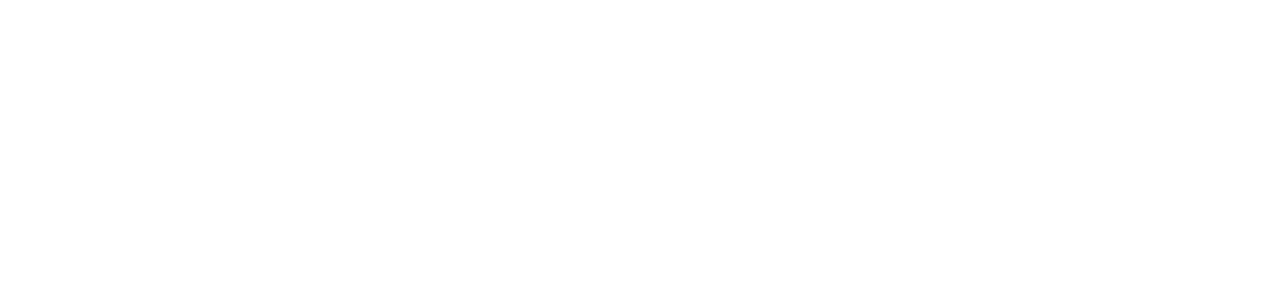
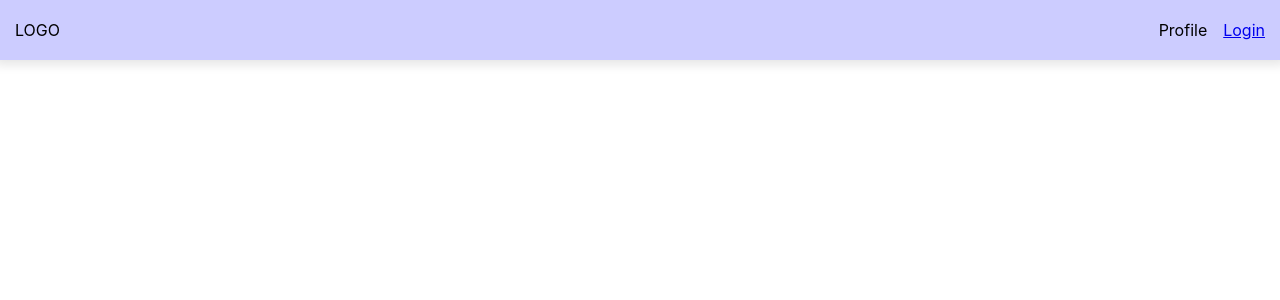
Before and after one commit to ArterOhm/Font-End-Project, a React (Vite) app: page / in a window 1280 px wide. Shown: the top 300 px of the page. Built offline with nearby package versions, Linux system fonts and the light colour scheme.

Commit message:
Start New Navber

```diff
--- a/src/App.css
+++ b/src/App.css
@@ -0,0 +1,6 @@
+.App {
+    display: flex;
+    flex-direction: column;
+    align-items: center;
+    gap: 20px;
+  }
--- a/src/App.tsx
+++ b/src/App.tsx
@@ -1,5 +1,10 @@
+import Navbar from "./components/Navbar"
+
 function App() {
-  return (<></>)
+  return (
+    <div className="App">
+  <Navbar />
+  </div>)
 
 }
 
--- /dev/null
+++ b/src/components/Navbar.module.css
@@ -0,0 +1,18 @@
+.navbar{
+    width: 100%;
+    height: auto;
+    padding: 20px 15px;
+    box-sizing: border-box;
+    background-color: rgba(0, 0, 255, 0.201);
+    color: black;
+    display: flex;
+    justify-content: space-between;
+    align-items: center;
+    box-shadow: 0 0 10px 5px rgb(0 0 0 /0.1);
+}
+
+.menubar {
+    display: flex;
+    gap: 16px;
+    align-items: center;
+  }
--- /dev/null
+++ b/src/components/Navbar.tsx
@@ -0,0 +1,18 @@
+import { NavLink } from 'react-router-dom'
+import classes from './Navbar.module.css'
+
+const Navbar =() =>{
+    return (
+        <div className={classes.navbar}>
+            <div className={classes.menubar}>
+                <p>LOGO</p>
+            </div>
+            <div className={classes.menubar}>
+                <p>Profile</p>
+                <NavLink className={classes.login} to="">Login</NavLink>
+            </div>
+        </div>
+    )
+}
+
+export default Navbar
--- a/src/index.css
+++ b/src/index.css
@@ -1,8 +1,9 @@
-
+* {
+  margin: 0;
+}
 body {
   margin: 0;
-  display: flex;
-  place-items: center;
-  min-width: 320px;
-  min-height: 100vh;
+  background-color: #ffffff;
+  font-family: -apple-system, BlinkMacSystemFont, 'Segoe UI', 'Roboto', 'Oxygen', 'Ubuntu', 'Cantarell', 'Fira Sans',
+    'Droid Sans', 'Helvetica Neue', sans-serif;
 }
--- a/src/main.tsx
+++ b/src/main.tsx
@@ -2,9 +2,12 @@
 import ReactDOM from 'react-dom/client'
 import App from './App.tsx'
 import './index.css'
+import { BrowserRouter } from 'react-router-dom'
 
 ReactDOM.createRoot(document.getElementById('root')!).render(
   <React.StrictMode>
+    <BrowserRouter>
    <App />
+   </BrowserRouter>
   </React.StrictMode>,
 )
```
